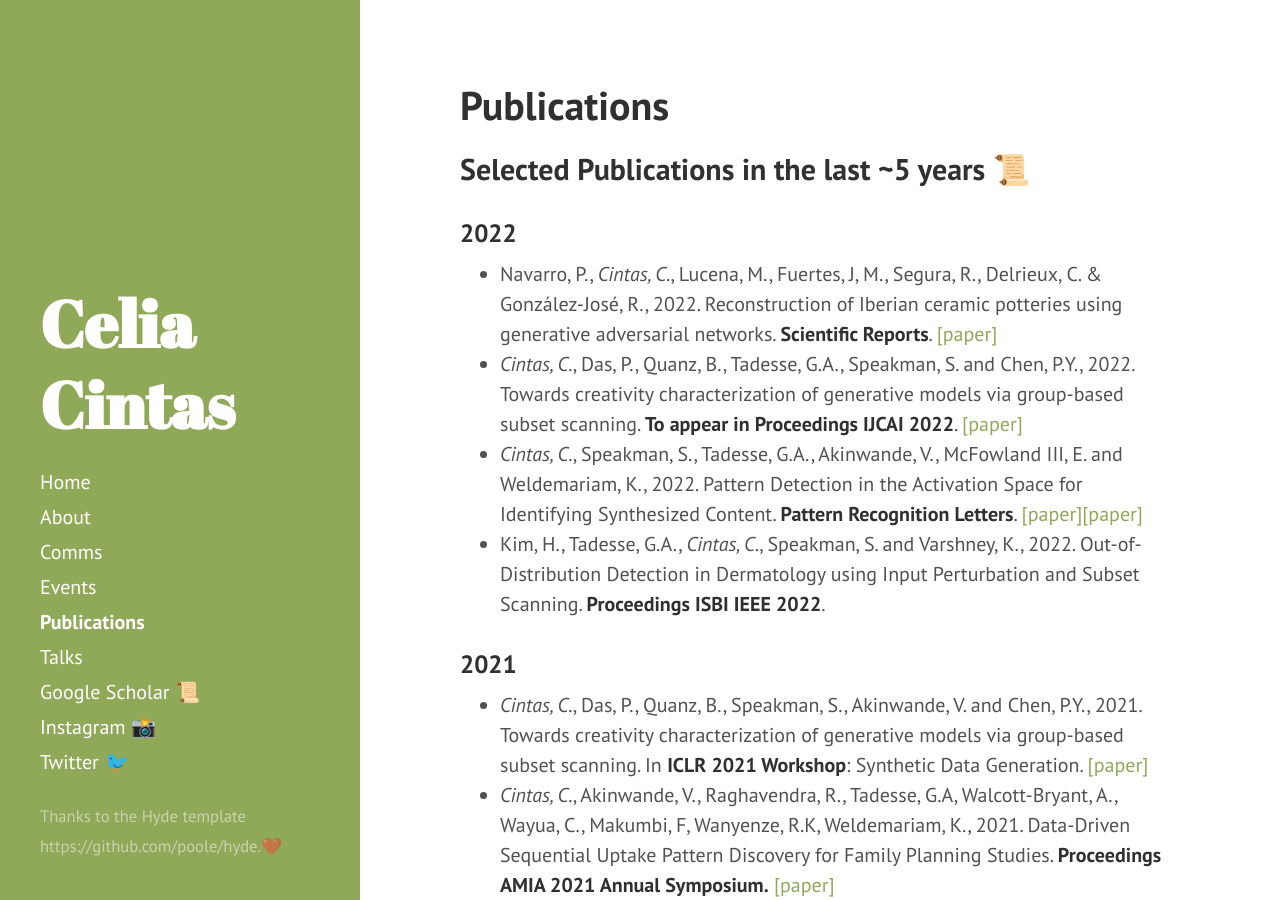
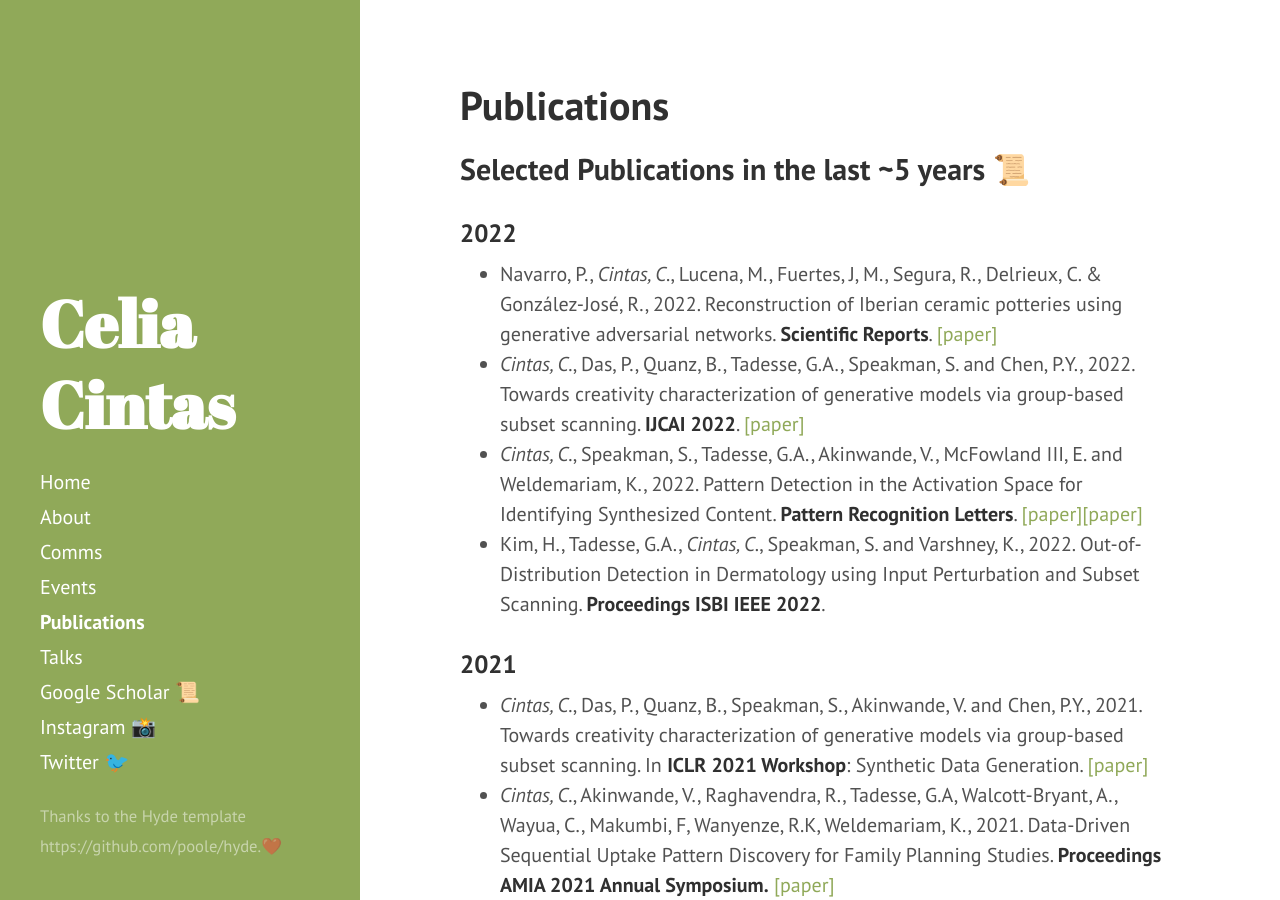
Before and after one commit to celiacintas/celiacintas.github.io, a Jekyll site: the page built from publications.md, in a window 1280 px wide and 900 px high. Built offline with Jekyll 4.4.1, drawn with Linux system fonts in a browser that asks for light colours.

Commit message:
Update publications.md

```diff
--- a/publications.md
+++ b/publications.md
@@ -8,7 +8,7 @@ title: Publications
 ### 2022
 
 * Navarro, P., *Cintas, C.*, Lucena, M., Fuertes, J, M., Segura, R., Delrieux, C. & González-José, R., 2022. Reconstruction of Iberian ceramic potteries using generative adversarial networks. **Scientific Reports**. [[paper]](https://www.nature.com/articles/s41598-022-14910-7)
-* *Cintas, C.*, Das, P., Quanz, B., Tadesse, G.A., Speakman, S. and Chen, P.Y., 2022. Towards creativity characterization of generative models via group-based subset scanning. **To appear in Proceedings IJCAI 2022**. [[paper]](https://arxiv.org/pdf/2203.00523.pdf)
+* *Cintas, C.*, Das, P., Quanz, B., Tadesse, G.A., Speakman, S. and Chen, P.Y., 2022. Towards creativity characterization of generative models via group-based subset scanning. **IJCAI 2022**. [[paper]](https://www.ijcai.org/proceedings/2022/0683.pdf)
 * *Cintas, C.*, Speakman, S., Tadesse, G.A., Akinwande, V., McFowland III, E. and Weldemariam, K., 2022. Pattern Detection in the Activation Space for Identifying Synthesized Content. **Pattern Recognition Letters**. [[paper]](https://arxiv.org/pdf/2105.12479.pdf)[[paper]](https://www.sciencedirect.com/science/article/pii/S0167865521004372)
 * Kim, H., Tadesse, G.A., *Cintas, C.*, Speakman, S. and Varshney, K., 2022. Out-of-Distribution Detection in Dermatology using Input Perturbation and Subset Scanning. **Proceedings ISBI IEEE 2022**.
 
```
